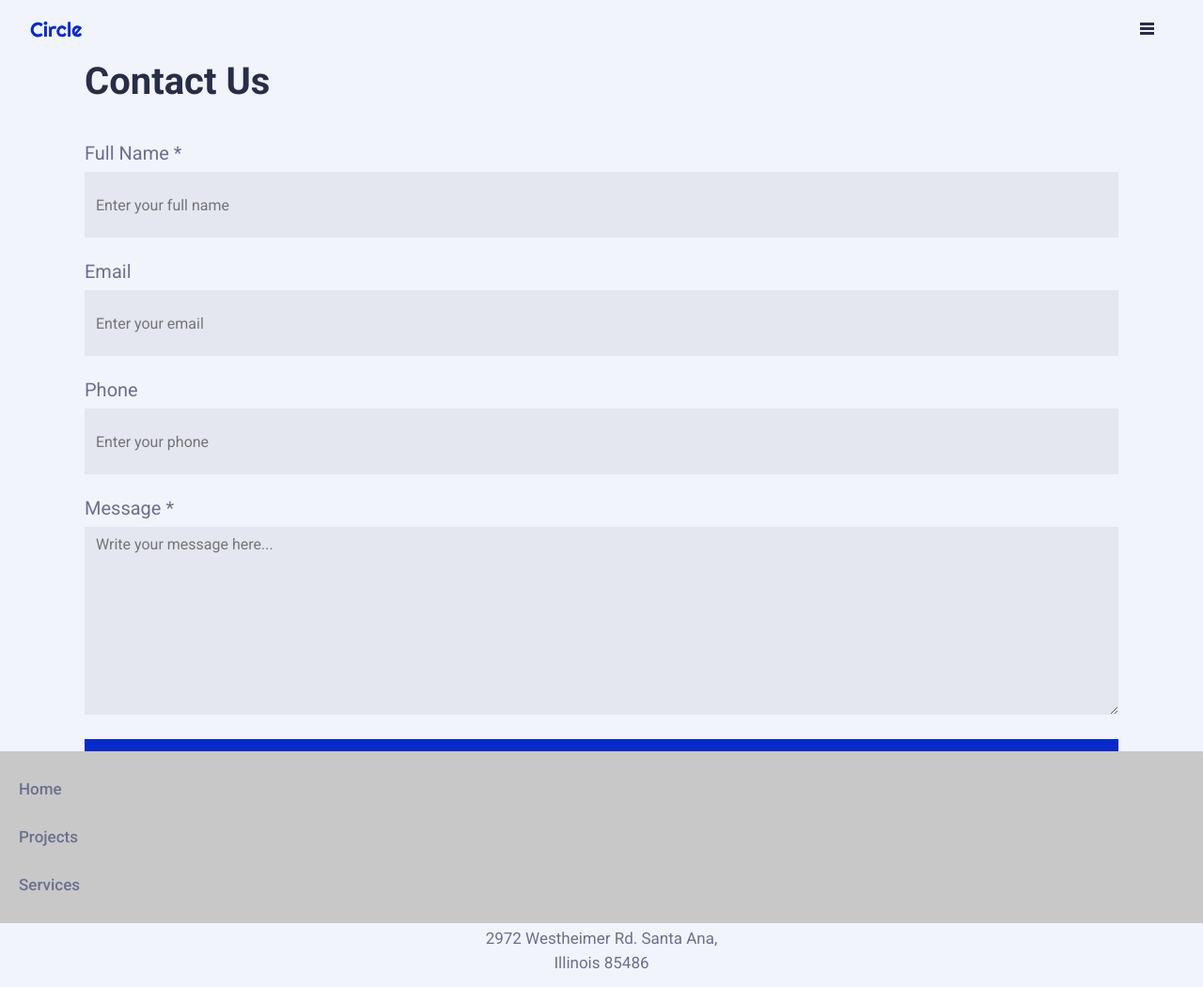
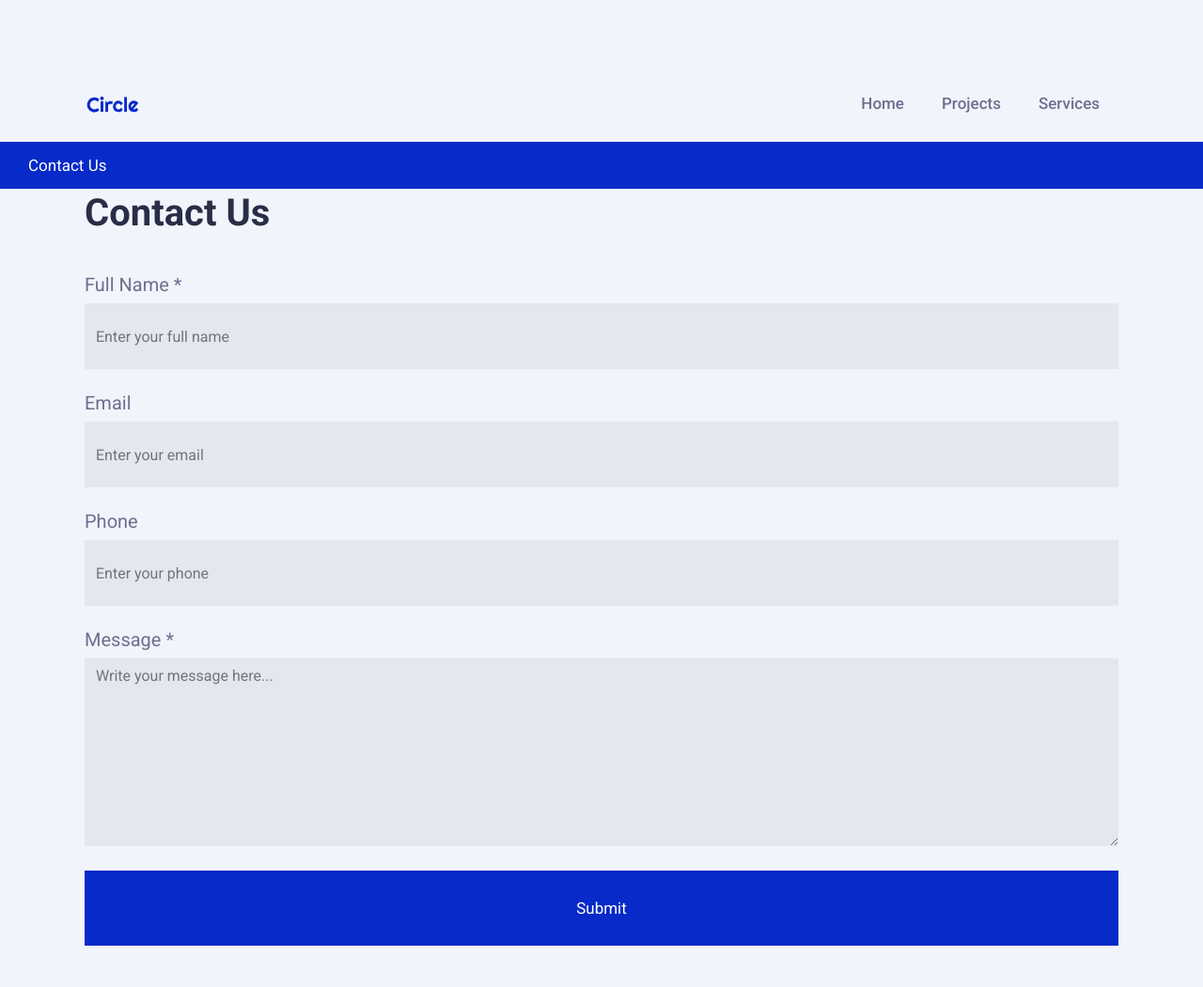
Before and after one commit to Crisktina/mid-term-project, a plain HTML site: page Contact.html in a window 1280 px wide. Shown: the top 1051 px of the page at 94% size. Drawn offline with Linux system fonts and the light colour scheme.

Commit message:
arreglados detalles del menu hamburger y el js del contact

```diff
--- a/Contact.html
+++ b/Contact.html
@@ -28,14 +28,14 @@
                 <span class="bar"></span>
             </div>
         </nav>
-        <a href="/contact-us.html" class="contact-us-button mov-version-hidden" id="touch-button">Contact Us</a>
+        <a href="/contact.html" class="contact-us-button mov-version-hidden" id="touch-button">Contact Us</a>
     </header>
     <!-- FORM -->
     <div class="section-box no-margin">
         <div class="section-box-box contact-box-box">
             <h1 class="contact-principal-title">Contact Us</h1>
             <div>
-                <form class="contact-form" action="">
+                <form class="contact-form" id="submit" action="">
                     <div class="contact-text">
                         <label class="contact-text-title" for="name">Full Name *</label>
                         <input class="contact-input-text" id="name" type="text" maxlength="256" name="name" data-name="Name" placeholder="Enter your full name" required />
@@ -52,7 +52,7 @@
                         <label class="contact-text-title" for="message">Message *</label>
                         <textarea id="message" class="contact-input-text textarea" type="text" placeholder="Write your message here..." maxlength="5000" required></textarea>
                     </div>
-                    <input type="submit" value="Submit" id="submit" data-wait="Please wait..." class="suscribe-button submit-button" />
+                    <input type="submit" value="Submit" data-wait="Please wait..." class="suscribe-button submit-button" />
                 </form>
             </div>
         </div>
--- a/js/nav.js
+++ b/js/nav.js
@@ -1,13 +1,13 @@
 //apuntar a la class de la etiqueta que queremos modificar con el click
 const hamburger = document.querySelector(".hamburger")
-const bar = document.querySelector(".bar")
+const bar = document.querySelectorAll(".bar")
 const navMenu = document.querySelector(".nav-menu")
 
 //clase active
 hamburger.addEventListener("click", () => {
     hamburger.classList.toggle("active-hamburger")
     navMenu.classList.toggle("active-nav-menu")
-    bar.classList.toggle("active-bar")
+    bar.forEach((span) => { span.classList.toggle("active-bar") })
 })
 
 //classlist para añadir una nueva clase
--- a/style.css
+++ b/style.css
@@ -1,5 +1,4 @@
  @import url("https://fonts.googleapis.com/css2?family=Roboto:wght@100;300;400;500;700;900&display=swap");
-
  /* general styles */
 
  * {
@@ -61,7 +60,6 @@ h3 {
  }
 
  h4 {
-    margin-bottom: 10px;
      margin-top: 25px;
      font-size: 20px;
      color: #6b708d;
@@ -105,11 +103,6 @@ input {
  li {
      list-style: none;
  }
-
-
-/* general styles movile version */
-
-
  /* header MENU */
 
  header {
@@ -126,21 +119,6 @@ header {
      align-items: center;
      padding: 0 30px;
  }
-
-
-/* menu para desktop */
-
-
-/* .nav-menu {
-    display: flex;
-    justify-content: space-between;
-    align-items: center;
-    gap: 60px;
-}
-.hamburger {
-    display:none;
-    cursor:pointer;
-*/
 
  .nav-box-logo {
      width: 60px;
@@ -165,8 +143,6 @@ header {
  .nav-link:hover {
      color: #0082f3;
  }
-
-
  /* menu desplegable */
 
  .bar {
@@ -185,7 +161,6 @@ header {
 
  .active-hamburger {
      background-color: #c8c8c8;
-    color: white;
  }
 
  .nav-menu {
@@ -212,8 +187,6 @@ header {
  .active-bar {
      background-color: white;
  }
-
-
  /* 1. Section PRESENTATION */
 
  .presentation-text-content {
@@ -256,6 +229,8 @@ header {
      background-color: #072ac8;
      color: white;
      line-height: 20px;
+     cursor: pointer;
+     text-decoration: none;
  }
 
  .presentation-img-content {
@@ -269,8 +244,6 @@ header {
      display: inline-block;
      border: 0;
  }
-
-
  /* 2. Section LOGOS */
 
  .logos-container {
@@ -297,8 +270,6 @@ header {
      justify-content: center;
      align-items: center;
  }
-
-
  /* 3. Section PROJECTS */
 
  .container-projects-grid {
@@ -353,8 +324,6 @@ header {
      color: #072ac8;
      text-decoration: none;
  }
-
-
  /* 4. Section CLIENT */
 
  .client-box {
@@ -422,8 +391,6 @@ header {
      color: #ecf7ff;
      font-size: 13px;
  }
-
-
  /* 5. Section SERVICES */
 
  .services-grid {
@@ -466,8 +433,6 @@ header {
      margin: 0px 30px 10px;
      line-height: 115%;
  }
-
-
  /* 6. Section FORM */
 
  .section-form {
@@ -558,8 +523,6 @@ header {
      cursor: pointer;
      border-radius: 0;
  }
-
-
  /* 7. FOOTER */
 
  .footer-logo {
@@ -601,8 +564,6 @@ header {
  .footer-box {
      padding-bottom: 100px;
  }
-
-
  /* CONTACT.HTML */
 
  .contact-box-box {
@@ -670,8 +631,6 @@ label {
      grid-column-start: span 4;
      grid-column-end: span 4;
  }
-
-
  /* PROJECTS.HTML */
 
  .projects-principal-title {
@@ -683,6 +642,7 @@ label {
 
  .project-date-box {
      display: flex;
+     margin-top: 10px;
  }
 
  .date-text-1 {
@@ -730,13 +690,44 @@ label {
      font-size: 20px;
      line-height: 30px;
  }
-
-
  /* HIDE FOR MOVILE VERSION */
 
  .mov-version-hidden {
      display: none;
  }
+ /* ----FORMATO DESKTOP---------------------- */
 
-
-/* NAV overlay */
+ @media only screen and (min-width: 768px) {
+     /* SHOW FOR DESKTOP VERSION */
+     .mov-version-hidden {
+         display: contents;
+     }
+     header {
+         margin-top: 70px;
+     }
+     .navbar {
+         max-width: 1100px;
+         margin-right: auto;
+         margin-left: auto;
+         padding: 0;
+     }
+     .nav-menu {
+         position: relative;
+         display: flex;
+         flex-direction: row;
+         text-align: center;
+         align-items: center;
+         justify-content: center;
+         background-color: transparent;
+         width: fit-content;
+     }
+     .hamburger {
+         display: none;
+         cursor: pointer;
+     }
+     .contact-us-button {
+         padding: 15px 30px;
+         font-size: 17px;
+         display: block;
+     }
+ }
```
Also changed, not shown: index.html (+2 -1 lines), projects.html (+2 -2 lines), project-assets/menu_FILL0_wght400_GRAD200_opsz24.svg (deleted), 1 other file. Lines whose indentation alone changed are shown as unchanged.
